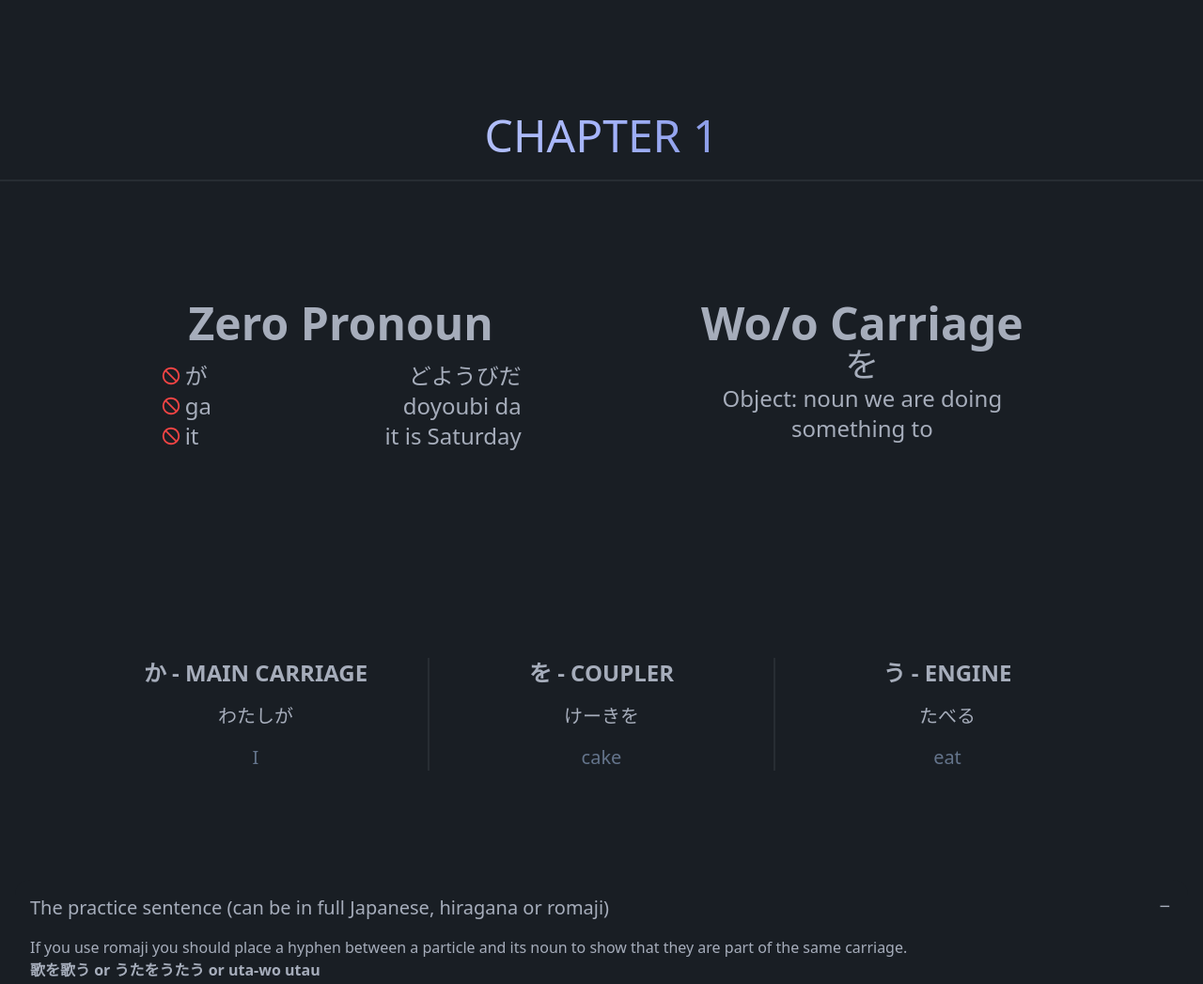
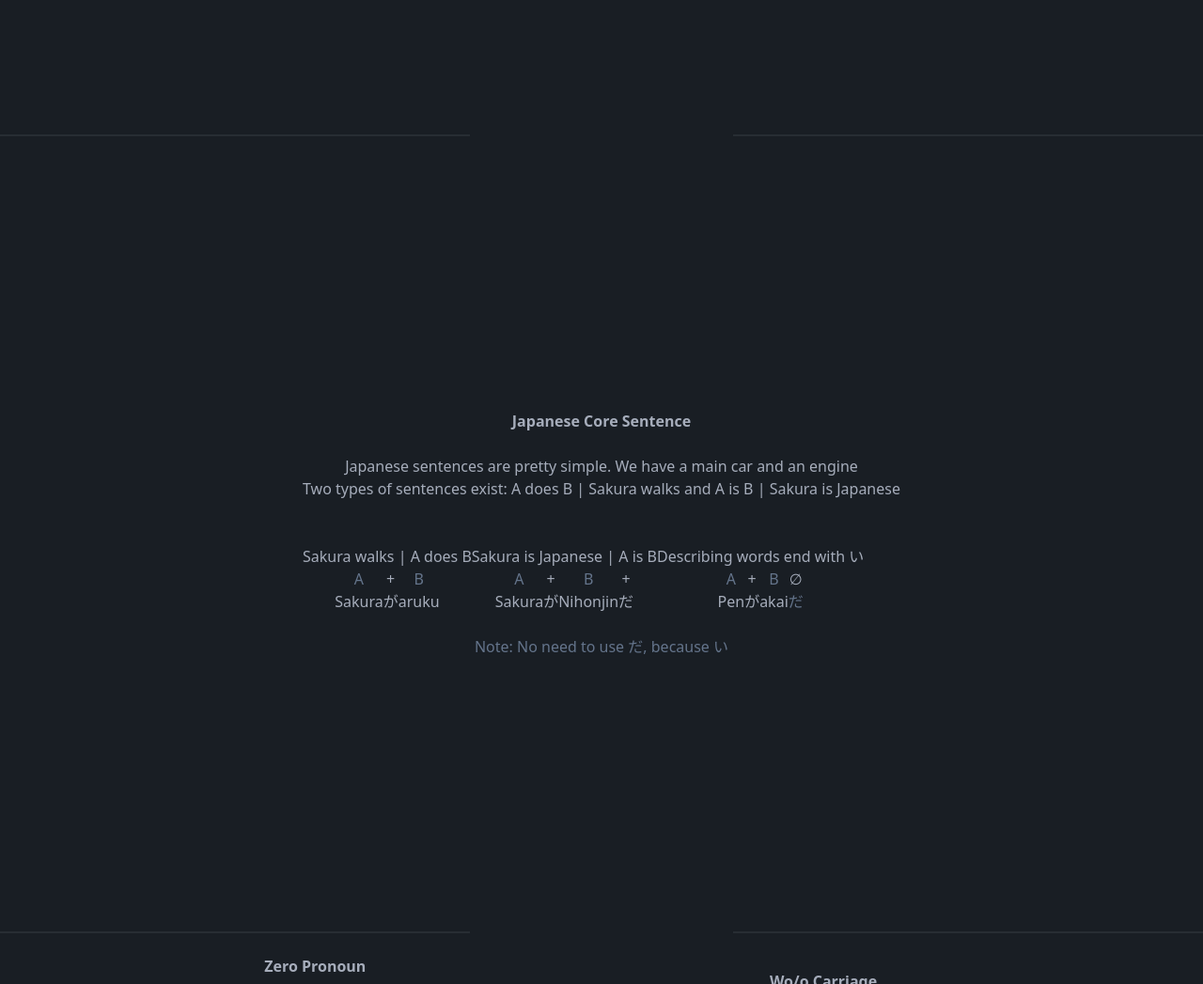
Before and after one commit to Ayakoooo/basic-japanese, a website: page src/index.html in a window 1280 px wide. Shown: the part 680-1727 px from the top of the page at 94% size. Drawn offline with Linux system fonts and the light colour scheme.

Commit message:
Add files via upload

```diff
--- a/src/index.html
+++ b/src/index.html
@@ -27,6 +27,9 @@
             </li>
             <li>
               <a href="#chapter-2">Chapter 2</a>
+            </li>
+            <li>
+              <a href="#chapter-3">Chapter 3</a>
             </li>
           </ul>
         </div>
@@ -65,12 +68,12 @@
             <label class="swap">
               <input type="checkbox" />
               <h1
-                class="swap-off select-none text-6xl font-bold text-black dark:bg-gradient-to-r dark:from-slate-300 dark:via-blue-400 dark:to-slate-600 dark:bg-clip-text dark:text-transparent"
+                class="swap-off select-none text-6xl font-bold text-black dark:bg-gradient-to-r dark:from-zinc-400 dark:via-blue-400 dark:to-sky-400 dark:bg-clip-text dark:text-transparent"
               >
                 Basic Japanese
               </h1>
               <h1
-                class="swap-on select-none text-6xl font-bold text-black dark:bg-gradient-to-r dark:from-slate-300 dark:via-blue-400 dark:to-slate-600 dark:bg-clip-text dark:text-transparent"
+                class="swap-on select-none text-6xl font-bold text-black dark:bg-gradient-to-r dark:from-zinc-400 dark:via-blue-400 dark:to-sky-400 dark:bg-clip-text dark:text-transparent"
               >
                 基本的な日本語
               </h1>
@@ -85,7 +88,7 @@
                 heartfelt musings on mastering the Japanese language. Each entry
                 represents a piece of my learning adventure, offering a glimpse
                 into the evolving process of understanding and appreciating this
-                beautiful language.1
+                beautiful language.
               </p>
               <p class="swap-on py-6">
                 <span class="font-bold">YouTubeチャンネルを通じて</span
@@ -96,21 +99,134 @@
           </div>
         </div>
       </div>
+      <!-- CHAPTER 1 -->
       <div class="min-h-screen" id="chapter-1">
-        <div class="min-h-[20vh] bg-base-200">
-          <h1
-            class="bg-gradient-to-r from-slate-200 via-indigo-300 to-blue-900 bg-clip-text text-center text-5xl font-extralight text-transparent"
-          >
-            CHAPTER 1
-          </h1>
-          <div class="divider"></div>
+        <div class="mb-8">
+          <div class="divider">
+            <h1
+              class="bg-gradient-to-r from-slate-400 via-indigo-300 to-blue-500 bg-clip-text text-center text-5xl font-extralight text-transparent"
+            >
+              CHAPTER 1
+            </h1>
+          </div>
+        </div>
+        <div class="hero min-h-screen">
+          <div class="hero-content">
+            <div class="max-w-screen-lg text-center">
+              <h1 class="text-3xl font-bold lg:text-5xl">
+                Japanese Core Sentence
+              </h1>
+              <p class="text-pretty py-6">
+                Japanese sentences are pretty simple. We have a
+                <span>main car</span> and an <span>engine</span>
+                <br />
+                Two types of sentences exist:
+                <span class="italic">
+                  A does B | Sakura walks and A is B | Sakura is Japanese
+                </span>
+              </p>
+              <div class="flex flex-col lg:flex-row w-full justify-between">
+                <!-- First sentence example -->
+                <div
+                  class="flex flex-col items-center justify-center gap-4 py-6 lg:text-2xl"
+                >
+                  <span>Sakura walks | A does B</span>
+                  <span class="flex gap-8">
+                    <span class="flex flex-col">
+                      <span class="text-slate-500">A</span>
+                      <span>Sakura</span>
+                    </span>
+                    <span class="flex flex-col">
+                      <span>+</span>
+                      <span>が</span>
+                    </span>
+                    <span class="flex flex-col">
+                      <span class="text-slate-500">B</span>
+                      <span>aruku</span>
+                    </span>
+                  </span>
+                </div>
+                <div class="divider divider-horizontal"></div>
+                <!-- Second sentence example -->
+                <div
+                  class="flex flex-col items-center justify-center gap-4 py-6 lg:text-2xl"
+                >
+                  <span>Sakura is Japanese | A is B</span>
+                  <span class="flex gap-8">
+                    <span class="flex flex-col">
+                      <span class="text-slate-500">A</span>
+                      <span>Sakura</span>
+                    </span>
+                    <span class="flex flex-col">
+                      <span>+</span>
+                      <span>が</span>
+                    </span>
+                    <span class="flex flex-col">
+                      <span class="text-slate-500">B</span>
+                      <span>Nihonjin</span>
+                    </span>
+                    <span class="flex flex-col">
+                      <span>+</span>
+                      <span>だ</span>
+                    </span>
+                  </span>
+                </div>
+                <div class="divider divider-horizontal"></div>
+                <div
+                  class="flex flex-col items-center justify-center gap-4 py-6 lg:text-2xl"
+                >
+                  <h2>Describing words end with い</h2>
+                  <span class="flex gap-8">
+                    <span class="flex flex-col">
+                      <span class="text-slate-500">A</span>
+                      <span>Pen</span>
+                    </span>
+                    <span class="flex flex-col">
+                      <span>+</span>
+                      <span>が</span>
+                    </span>
+                    <span class="flex flex-col">
+                      <span class="text-slate-500">B</span>
+                      <span>akai</span>
+                    </span>
+                    <span class="flex flex-col">
+                      <span class="text-red-600">∅</span>
+                      <span class="text-slate-500">だ</span>
+                    </span>
+                  </span>
+                </div>
+              </div>
+              <div class="flex w-full items-center justify-center lg:justify-end ">
+
+                <span class="text-sm text-slate-500  lg:w-[30%] text-center"
+                  >Note: No need to use <kbd class="kbd kbd-sm">だ</kbd>, because
+                  <kbd class="kbd kbd-sm">い</kbd></span
+                >
+              </div>
+            </div>
+          </div>
+        </div>
+      </div>
+
+      <!-- CHAPTER 2 -->
+      <div class="min-h-screen" id="chapter-2">
+        <div class="mb-8">
+          <div class="divider">
+            <h1
+              class="bg-gradient-to-r from-slate-300 via-indigo-600 to-blue-500 bg-clip-text text-center text-5xl font-extralight text-transparent"
+            >
+              CHAPTER 2
+            </h1>
+          </div>
         </div>
         <div
-          class="flex min-h-[40vh] w-full flex-col flex-wrap items-center justify-evenly bg-base-200 lg:flex-row"
+          class="flex lg:min-h-[50vh] w-full flex-col flex-wrap items-center justify-evenly bg-base-200 lg:flex-row"
         >
-          <div class="h-[30vh] w-96">
-            <h1 class="text-center text-5xl font-bold">Zero Pronoun</h1>
-            <div class="mt-4 grid grid-cols-2 text-2xl">
+          <div class="h-[20vh] lg:h-[30vh] lg:w-96">
+            <h1 class="text-center text-3xl font-bold lg:text-5xl">
+              Zero Pronoun
+            </h1>
+            <div class="mt-4 grid grid-cols-2 px-4 text-xl lg:px-0 lg:text-2xl">
               <span class="flex items-center gap-1">
                 <svg
                   xmlns="http://www.w3.org/2000/svg"
@@ -158,15 +274,17 @@
               <span class="text-right">it is Saturday</span>
             </div>
           </div>
-          <div class="h-[30vh] w-96">
-            <h1 class="text-center text-5xl font-bold">Wo/o Carriage</h1>
+          <div class="h-[20vh] lg:h-[30vh] lg:w-96">
+            <h1 class="text-center text-3xl font-bold lg:text-5xl">
+              Wo/o Carriage
+            </h1>
             <h2 class="text-center text-4xl font-extralight">を</h2>
-            <p class="text-center text-2xl">
+            <p class="text-pretty px-4 text-center text-xl lg:px-0 lg:text-2xl">
               Object: noun we are doing something to
             </p>
           </div>
         </div>
-        <div class="flex min-h-[40vh] items-center justify-center bg-base-200">
+        <div class="flex lg:min-h-[50vh] items-center justify-center bg-base-200">
           <div class="flex flex-col lg:flex-row">
             <div class="w-80 space-y-4 text-center">
               <h1 class="text-2xl font-bold">か - MAIN CARRIAGE</h1>
@@ -247,7 +365,21 @@
           </div>
         </div>
       </div>
-      <div class="min-h-screen bg-base-200" id="chapter-2"></div>
+      <!-- CHAPTER 3 -->
+      <div class="min-h-screen bg-base-200" id="chapter-3">
+        <div class="mb-8">
+          <div class="divider">
+            <div class="indicator">
+              <span class="indicator-item badge badge-primary animate-pulse">new</span>
+              <h1
+                class="bg-gradient-to-r from-slate-500 via-indigo-400 to-blue-600 bg-clip-text text-center text-5xl font-extralight text-transparent"
+              >
+                CHAPTER 3
+              </h1>
+            </div>
+          </div>
+        </div>
+      </div>
     </main>
   </body>
 </html>
```
